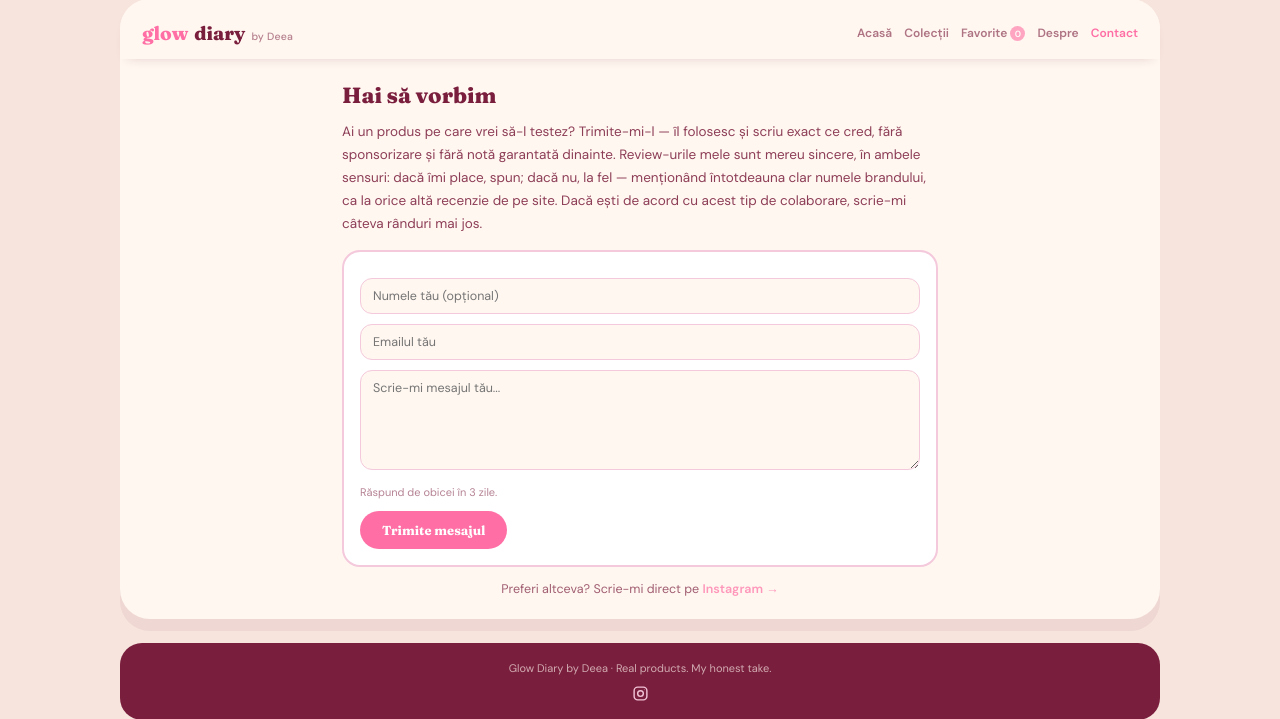
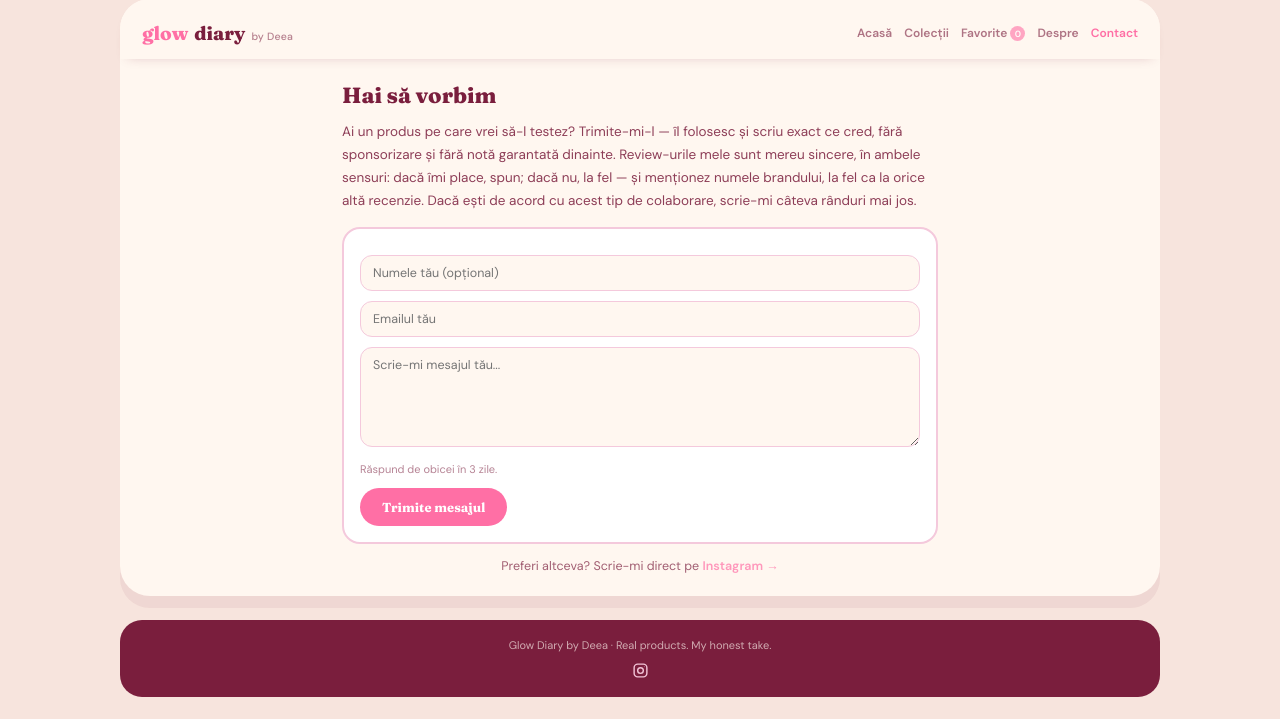
Before and after one commit to SanduAndreea22/Glow-Diary, a Django app: page /contact/ in a window 1280 px wide. Shown: the part 33-752 px from the top of the page. Run offline with Django 5.2, Linux system fonts and the light colour scheme.

Commit message:
Simplifică fraza greoaie de pe Contact
"menționând întotdeauna clar numele brandului, ca la orice altă
recenzie de pe site" era greu de urmărit sintactic — reformulat
"și menționez numele brandului, la fel ca la orice altă recenzie".

Co-Authored-By: Claude Sonnet 5 <noreply@anthropic.com>

```diff
--- a/reviews/templates/reviews/contact.html
+++ b/reviews/templates/reviews/contact.html
@@ -8,9 +8,9 @@
   <p class="static-text">
     Ai un produs pe care vrei să-l testez? Trimite-mi-l — îl folosesc și scriu exact ce cred,
     fără sponsorizare și fără notă garantată dinainte. Review-urile mele sunt mereu sincere,
-    în ambele sensuri: dacă îmi place, spun; dacă nu, la fel — menționând întotdeauna clar
-    numele brandului, ca la orice altă recenzie de pe site. Dacă ești de acord cu acest tip
-    de colaborare, scrie-mi câteva rânduri mai jos.
+    în ambele sensuri: dacă îmi place, spun; dacă nu, la fel — și menționez numele brandului,
+    la fel ca la orice altă recenzie. Dacă ești de acord cu acest tip de colaborare, scrie-mi
+    câteva rânduri mai jos.
   </p>
 
   <form class="comment-form" method="post">
```
